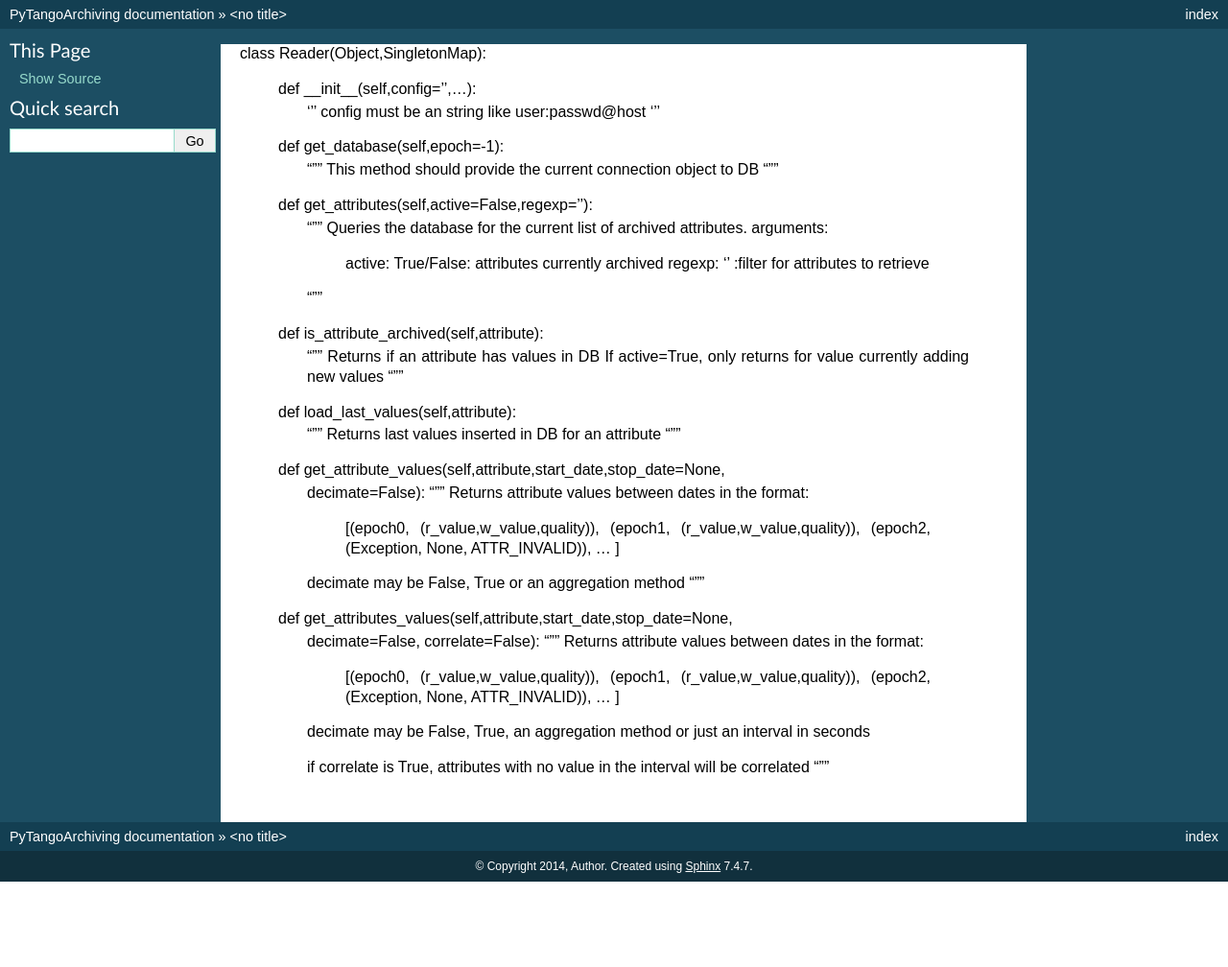
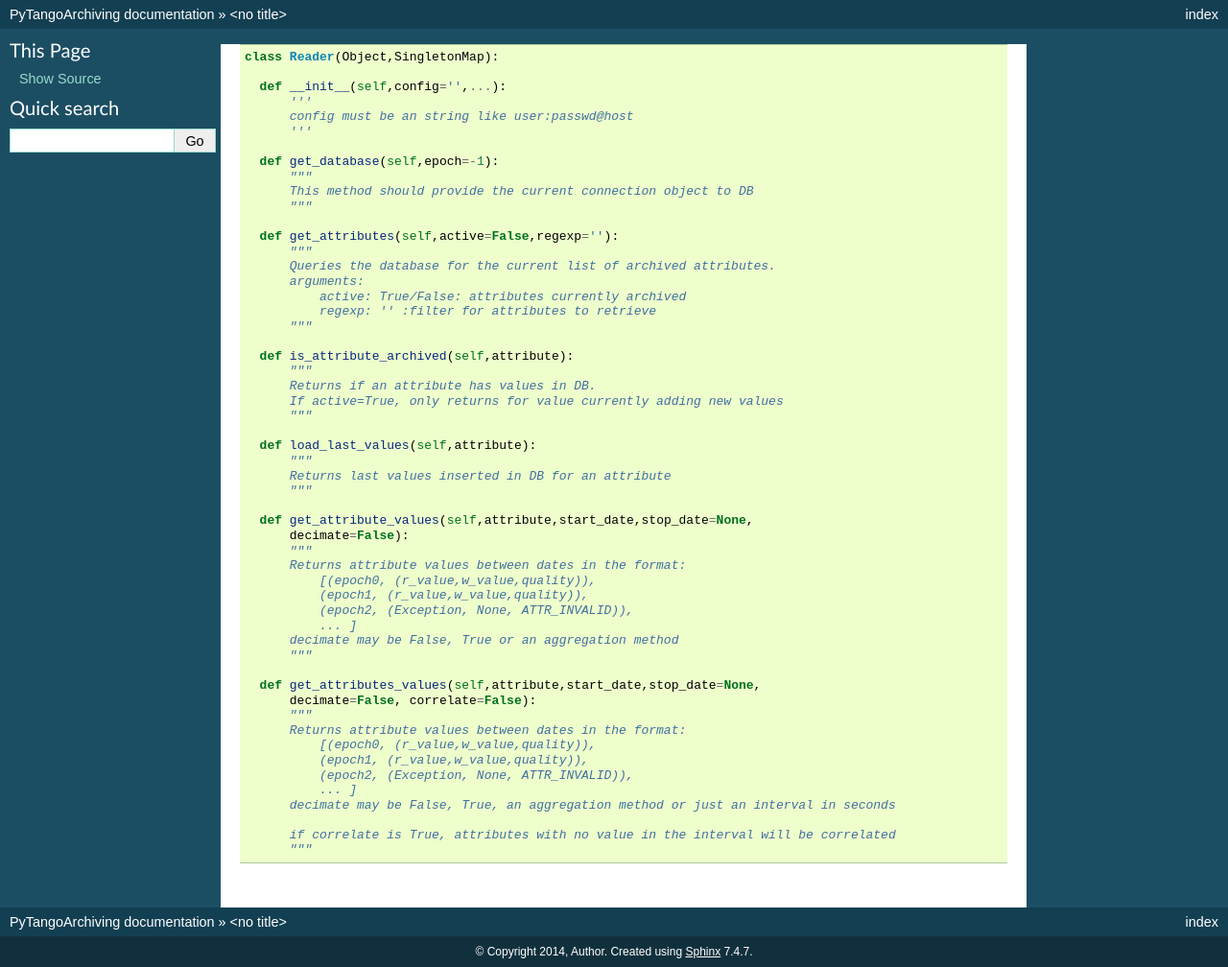
Before and after one commit to tango-controls/PyTangoArchiving, a Sphinx documentation site: the page built from doc/Reader_API_Draft.rst, in a window 1280 px wide. Shown: the whole page at 96% size. Built offline with Sphinx 7.4.7, drawn with Linux system fonts in a browser that asks for light colours; before the commit the page ends 919 px from its top, so only the background shows below that.

Commit message:
Update Reader_API_Draft.rst

```diff
--- a/doc/Reader_API_Draft.rst
+++ b/doc/Reader_API_Draft.rst
@@ -1,5 +1,6 @@
+.. code::
 
-class Reader(Object,SingletonMap):
+  class Reader(Object,SingletonMap):
 
     def __init__(self,config='',...):
         '''
@@ -21,7 +22,7 @@ class Reader(Object,SingletonMap):
 
     def is_attribute_archived(self,attribute):
         """
-        Returns if an attribute has values in DB
+        Returns if an attribute has values in DB.
         If active=True, only returns for value currently adding new values
         """
 
```
